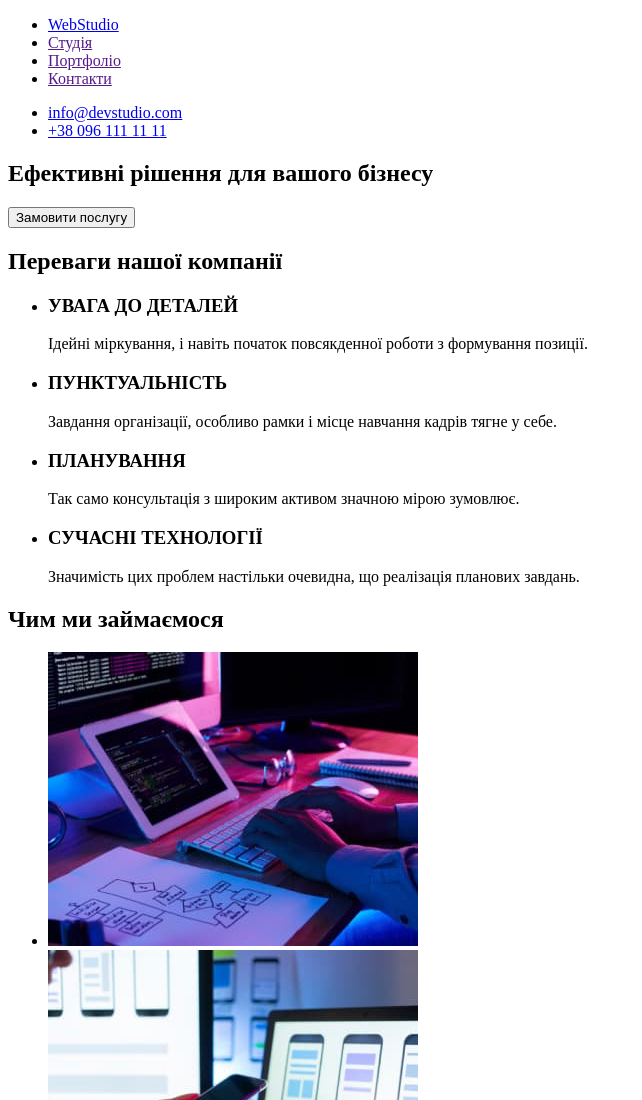
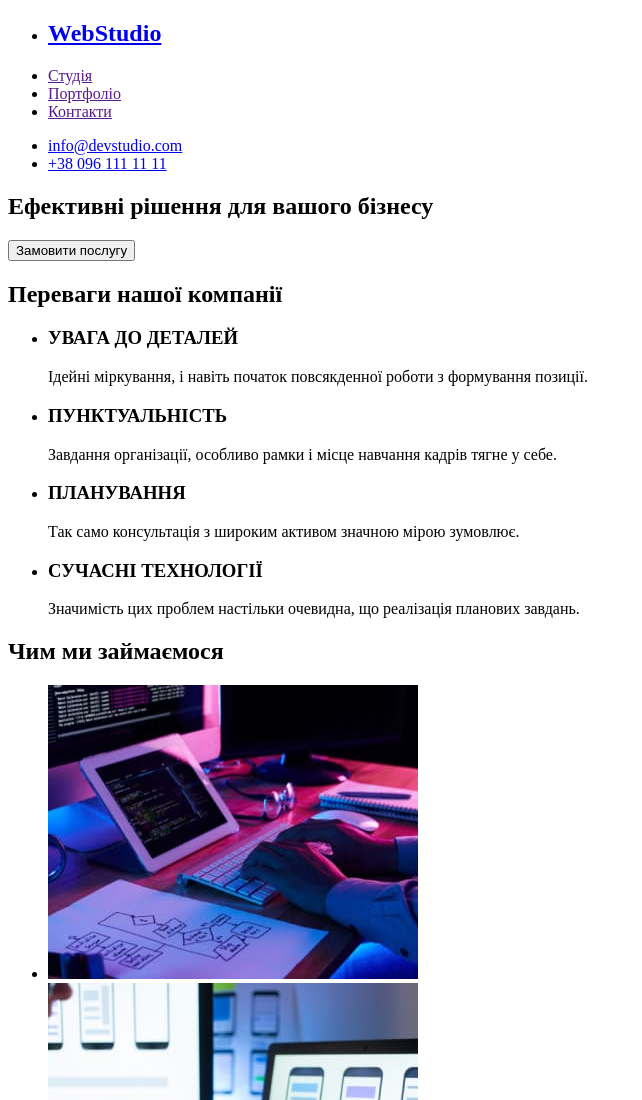
Before and after one commit to Skripnuyk/goit-markup-hw-01, a plain HTML site: page index.html in a window 1280 px wide. Shown: the top 1100 px of the page, without its empty margins (0-642 px from the left). Drawn offline with Linux system fonts and the light colour scheme.

Commit message:
Changed logo, add section
Chtnged logo, add section to main content

```diff
--- a/index.html
+++ b/index.html
@@ -10,7 +10,7 @@
     <header>
        <nav>
         <ul>
-       <li><a href="./index.html">WebStudio</a></li>
+       <li><a href="./index.html"><h1>WebStudio</h1></a></li>
        <li><a href="">Студія</a></li>
        <li><a href="">Портфоліо</a></li>
        <li><a href="">Контакти</a></li>
@@ -19,12 +19,13 @@
 <ul><li><a href="mailto:info@devstudio.com">info@devstudio.com</a></li>
     <li><a href="tel:+380961111111">+38 096 111 11 11</a></li>
 </ul>
+    </header>
+   <main>
     <section>
-    <h1>Ефективні рішення для вашого бізнесу</h1>
+        <h2>Ефективні рішення для вашого бізнесу</h2>
         <p><button type="button">Замовити послугу</button></p>
     </section>
-    </header>
-   <main>
+    <section>
         <h2>Переваги нашої компанії</h2>
         <ul><li><h3>УВАГА ДО ДЕТАЛЕЙ</h3>
         <p>Ідейні міркування, і навіть початок повсякденної роботи з формування позиції.</p>
@@ -39,6 +40,7 @@
         <p>Значимість цих проблем настільки очевидна, що реалізація планових завдань.</p>
     </li>
     </ul>
+</section>
     <section>
     <h2>Чим ми займаємося</h2>
     <ul>
```
Lines whose indentation alone changed are shown as unchanged.
